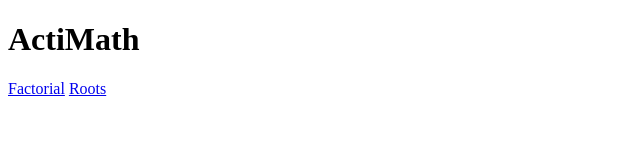
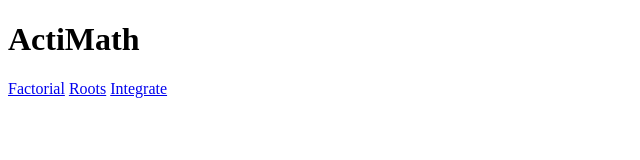
Before and after one commit to Opale13/AdvancedPython2BA-Labo1, a plain HTML site: page templates/index.html in a window 1280 px wide. Shown: the full height of the page, 0-640 px from the left. Drawn offline with Linux system fonts and the light colour scheme.

Commit message:
Update index.html

```diff
--- a/templates/index.html
+++ b/templates/index.html
@@ -10,6 +10,7 @@
         <H1>ActiMath</H1>
         <a href="fact" class="outil">Factorial</a>
         <a href="roots" class="outil">Roots</a>
+        <a href="integrate" class="outil">Integrate</a>
     </body>
 
 </html>
```
